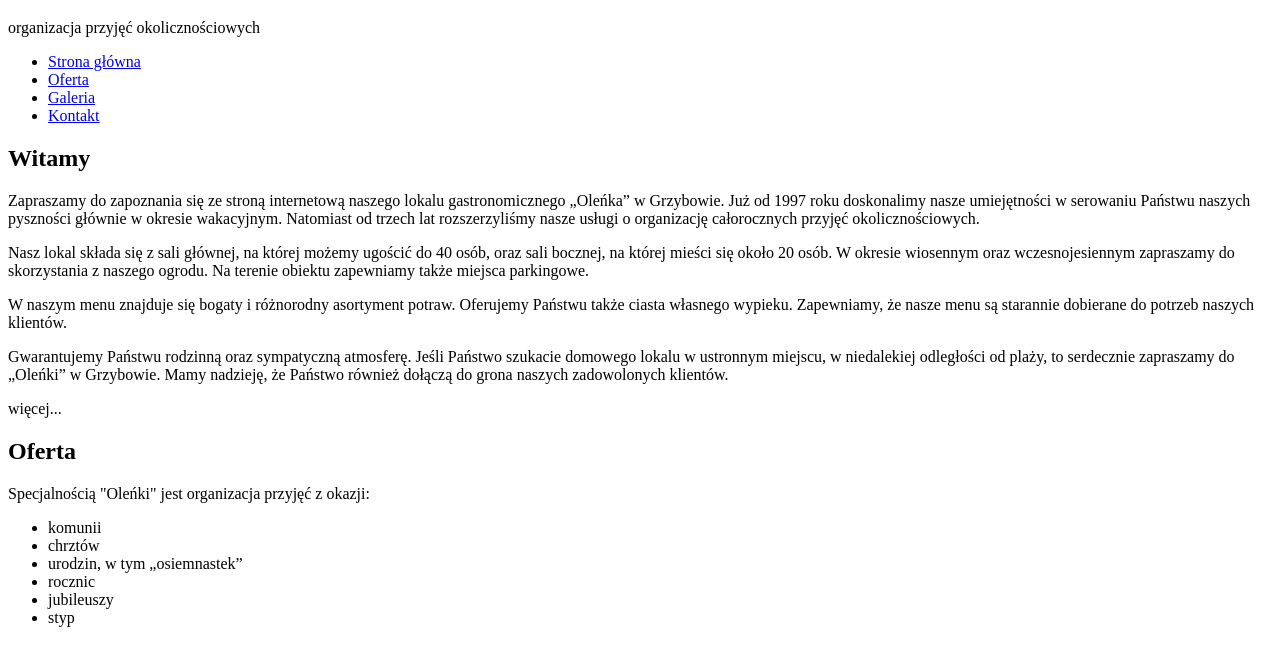
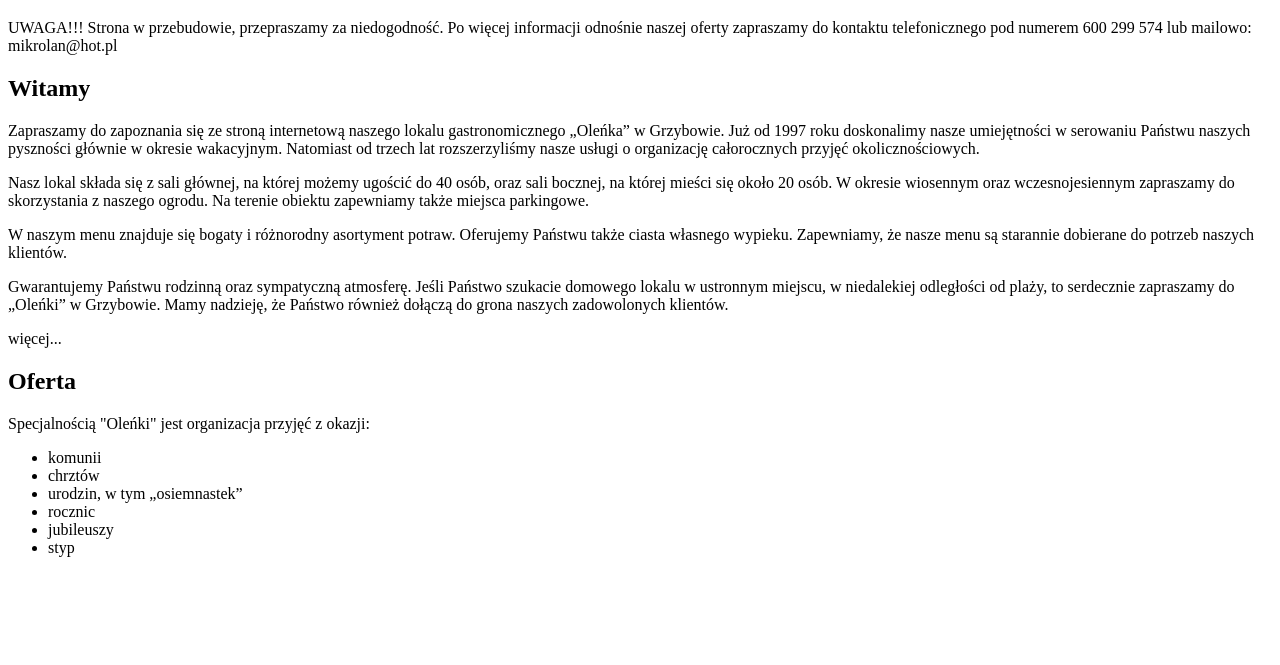
Before and after one commit to andybyc13/olenkaprzyjecia, a plain HTML site: page index.html in a window 1280 px wide. Shown: the part 61-726 px from the top of the page. Drawn offline with Linux system fonts and the light colour scheme.

Commit message:
updated index

```diff
--- a/index.html
+++ b/index.html
@@ -8,17 +8,12 @@
 <body>
     <header>
         <h1>Oleńka Przyjęcia Kołobrzeg</h1>
-        <p>organizacja przyjęć okolicznościowych</p>
+        <p>
+            UWAGA!!! Strona w przebudowie, przepraszamy za niedogodność.
+            Po więcej informacji odnośnie naszej oferty zapraszamy do kontaktu
+            telefonicznego pod numerem 600 299 574 lub mailowo: mikrolan@hot.pl
+        </p>
     </header>
-
-    <nav>
-        <ul>
-            <li><a href="#">Strona główna</a></li>
-            <li><a href="#">Oferta</a></li>
-            <li><a href="#">Galeria</a></li>
-            <li><a href="#">Kontakt</a></li>
-        </ul>
-    </nav>
 
     <section>
         <h2>Witamy</h2>
```
